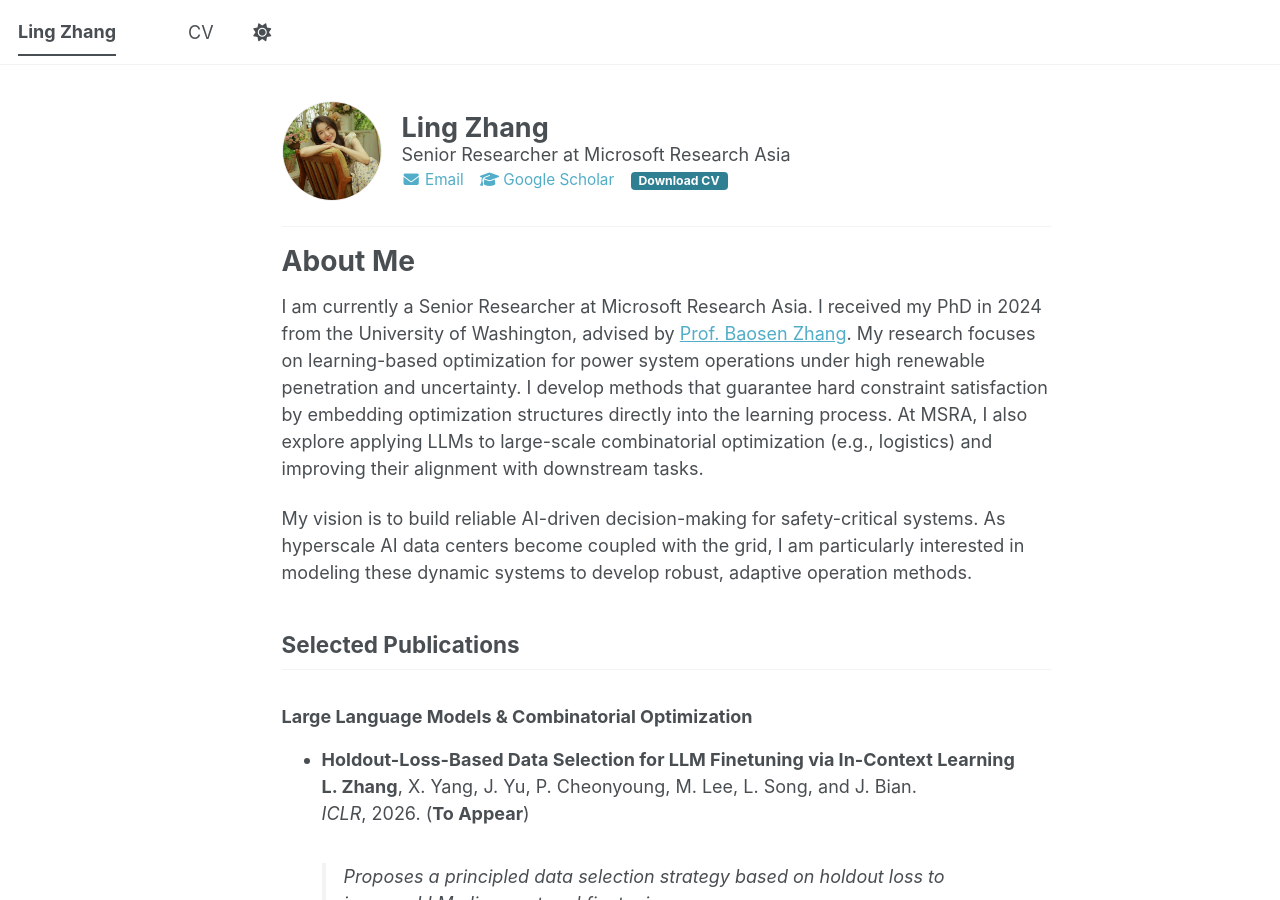
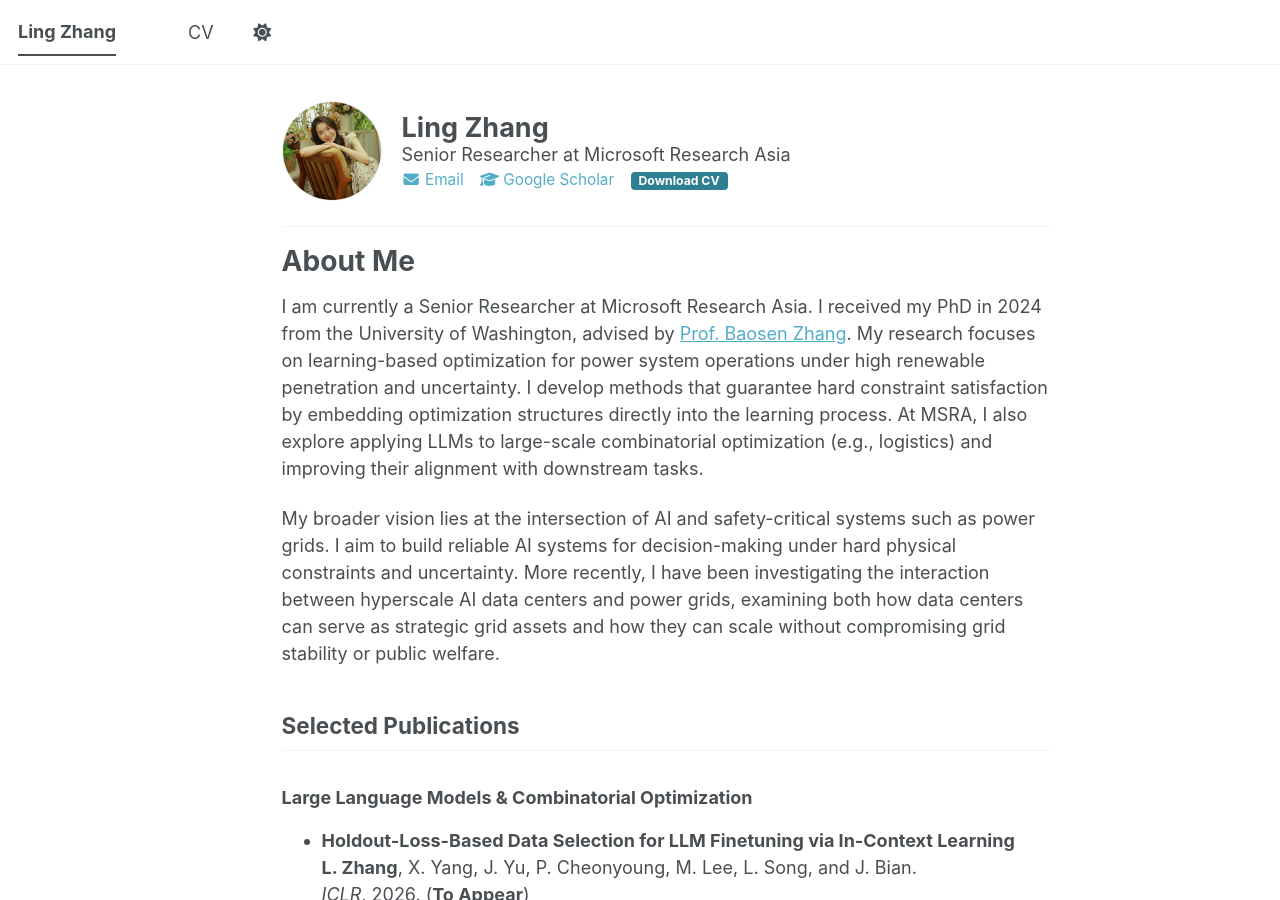
Before and after one commit to sweet-tea-olive/zhangling, a Jekyll site: the page built from _pages/about.md, in a window 1280 px wide and 900 px high. Built offline with Jekyll 4.4.1, drawn with Linux system fonts in a browser that asks for light colours; a script bundle is joined from its source files by our own code; library files that are not in the unit come from our copies.

Commit message:
Update about.md

```diff
--- a/_pages/about.md
+++ b/_pages/about.md
@@ -94,7 +94,7 @@ classes: wide
 I am currently a Senior Researcher at Microsoft Research Asia. I received my PhD in 2024 from the University of Washington, advised by [Prof. Baosen Zhang](https://zhangbaosen.github.io/).
 My research focuses on learning-based optimization for power system operations under high renewable penetration and uncertainty.  I develop methods that guarantee hard constraint satisfaction by embedding optimization structures directly into the learning process.  At MSRA, I also explore applying LLMs to large-scale combinatorial optimization (e.g., logistics) and improving their alignment with downstream tasks.
 
-My vision is to build reliable AI-driven decision-making for safety-critical systems. As hyperscale AI data centers become coupled with the grid, I am particularly interested in modeling these dynamic systems to develop robust, adaptive operation methods.
+My broader vision lies at the intersection of AI and safety-critical systems such as power grids. I aim to build reliable AI systems for decision-making under hard physical constraints and uncertainty. More recently, I have been investigating the interaction between hyperscale AI data centers and power grids, examining both how data centers can serve as strategic grid assets and how they can scale without compromising grid stability or public welfare.
 
 ## Selected Publications
 
```
